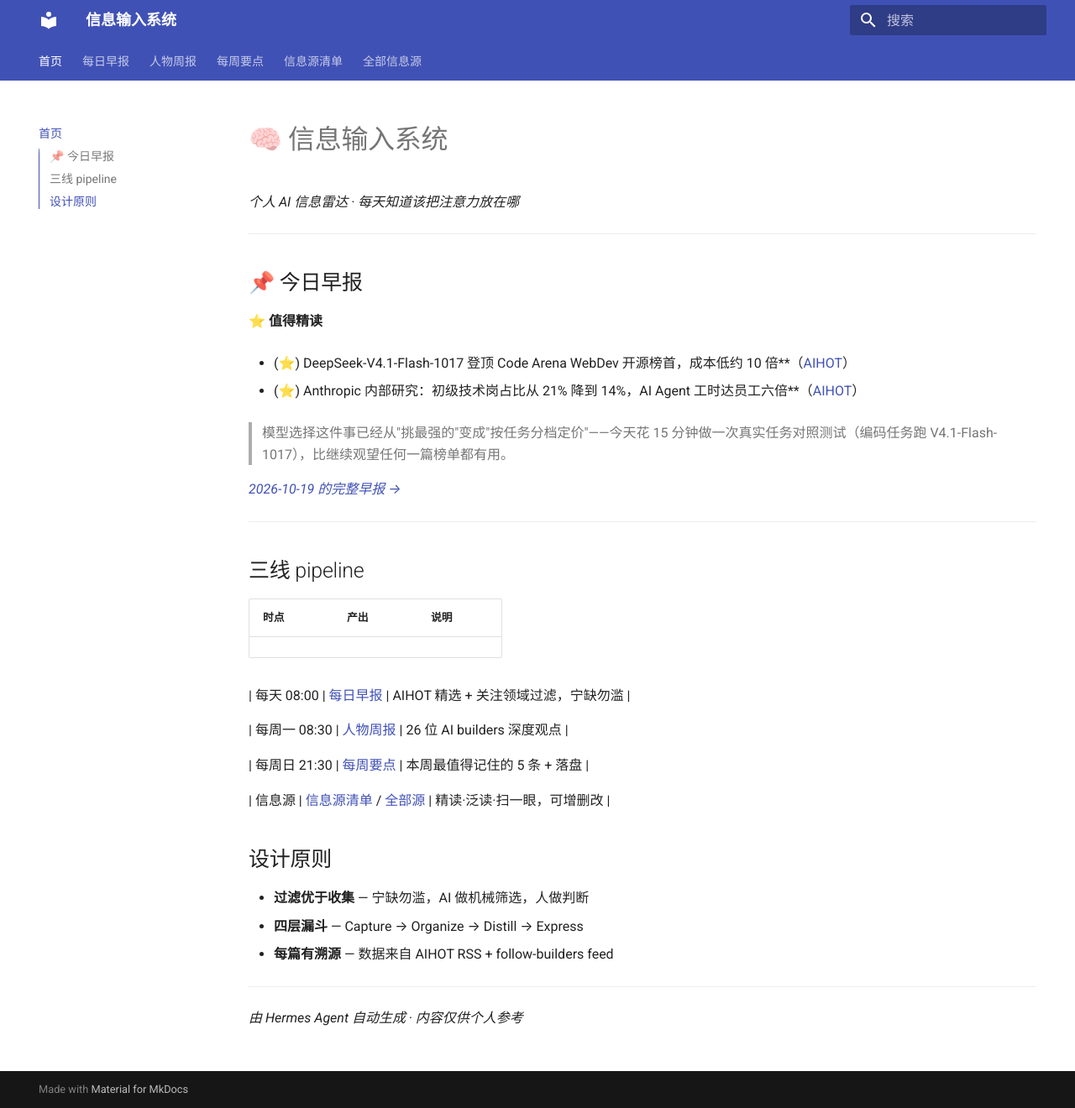
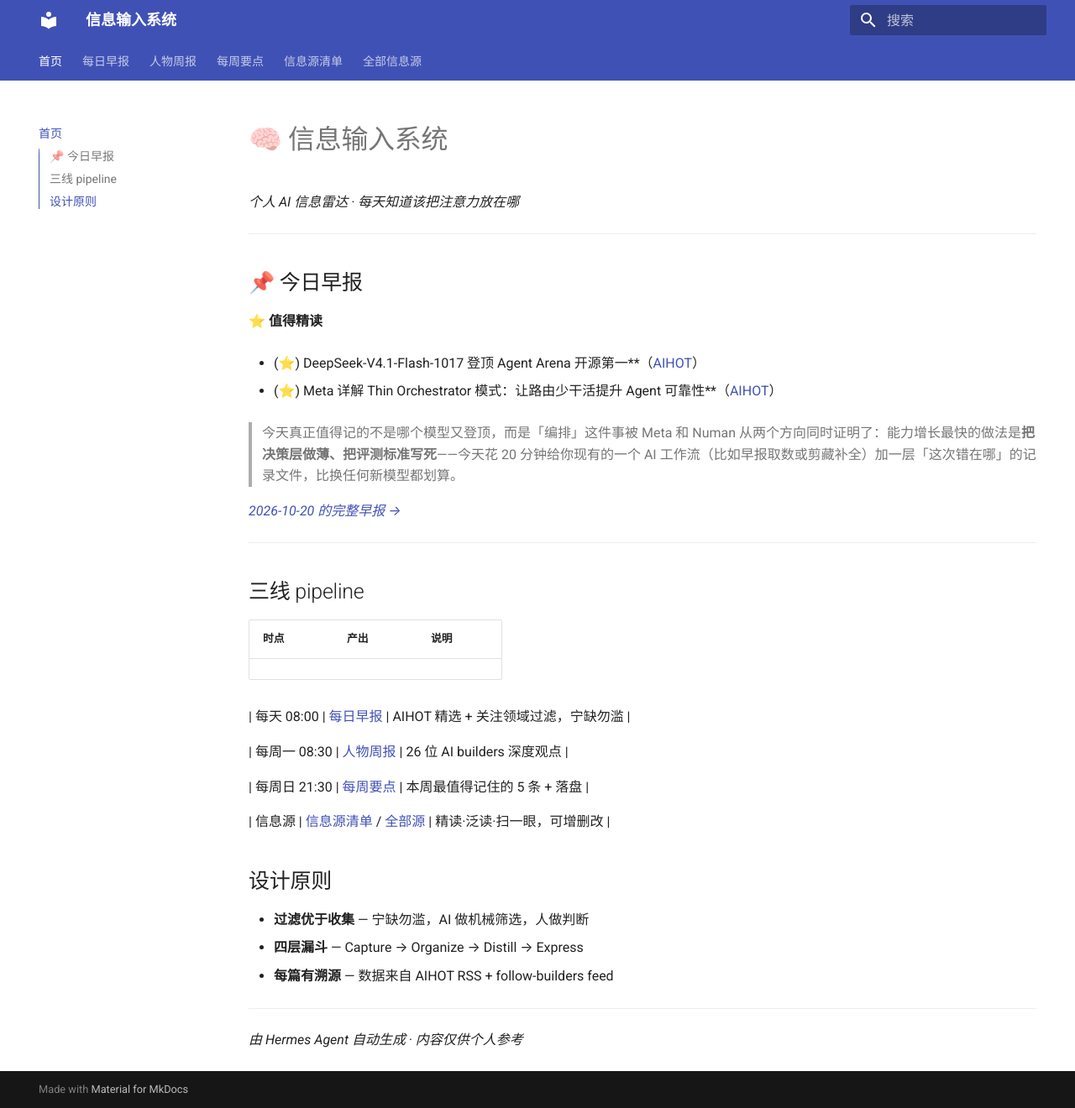
Before and after one commit to wangsiji/info-input-hub, an MkDocs documentation site: the page built from docs/index.md, in a window 1280 px wide and 1320 px high. Shown: the whole window at 84% size. Built offline with MkDocs 1.6.1 and Material for MkDocs 9.7.7, drawn with Linux system fonts in a browser that asks for light colours.

Commit message:
site: daily refresh 2026-10-20-0845

```diff
--- a/docs/index.md
+++ b/docs/index.md
@@ -8,14 +8,14 @@ _个人 AI 信息雷达 · 每天知道该把注意力放在哪_
 
 **⭐ 值得精读**
 
-- (⭐) DeepSeek-V4.1-Flash-1017 登顶 Code Arena WebDev 开源榜首，成本低约 10 倍**（[AIHOT](https://aihot.news/items/bm95oliei5mcgy2tau7e22d59)）
+- (⭐) DeepSeek-V4.1-Flash-1017 登顶 Agent Arena 开源第一**（[AIHOT](https://aihot.news/items/h6okcjroca6s95iemyh7dhpcm)）
 
-- (⭐) Anthropic 内部研究：初级技术岗占比从 21% 降到 14%，AI Agent 工时达员工六倍**（[AIHOT](https://aihot.news/items/c7pt5mbzh5h0atlbprfzbs8o0)）
+- (⭐) Meta 详解 Thin Orchestrator 模式：让路由少干活提升 Agent 可靠性**（[AIHOT](https://aihot.news/items/qh6pvehounuylklti7i0zl124)）
 
 
-> 模型选择这件事已经从"挑最强的"变成"按任务分档定价"——今天花 15 分钟做一次真实任务对照测试（编码任务跑 V4.1-Flash-1017），比继续观望任何一篇榜单都有用。
+> 今天真正值得记的不是哪个模型又登顶，而是「编排」这件事被 Meta 和 Numan 从两个方向同时证明了：能力增长最快的做法是**把决策层做薄、把评测标准写死**——今天花 20 分钟给你现有的一个 AI 工作流（比如早报取数或剪藏补全）加一层「这次错在哪」的记录文件，比换任何新模型都划算。
 
-_[2026-10-19 的完整早报 →](daily.md#2026-10-19)_
+_[2026-10-20 的完整早报 →](daily.md#2026-10-20)_
 
 ---
 
```
Also changed, not shown: docs/daily.md (+52 -42 lines).
